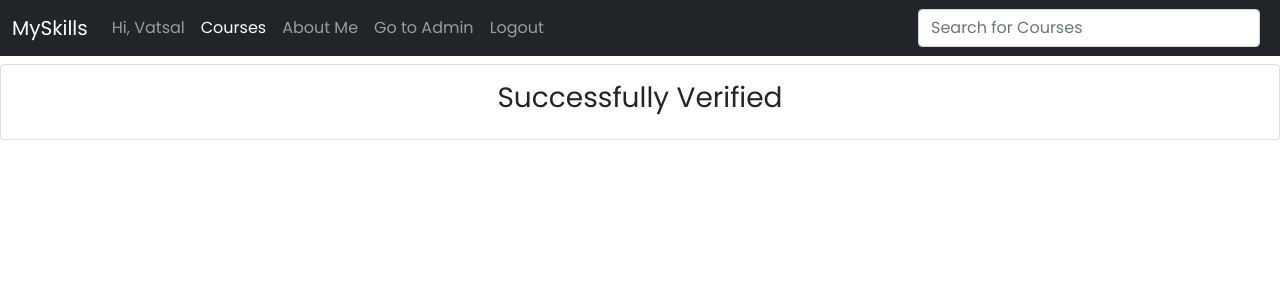
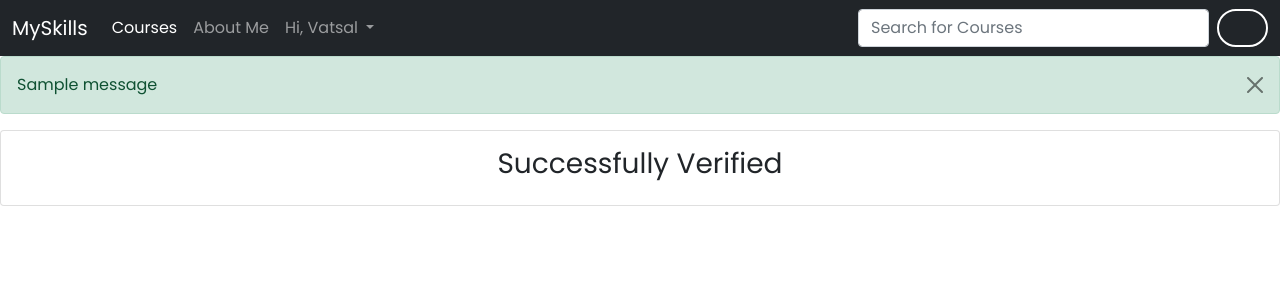
Before and after one commit to vatsal-08/MySkills, a Django app: page /accounts/success/ in a window 1280 px wide. Shown: the top 300 px of the page. Run offline with Django 4.2, Linux system fonts and the light colour scheme; a user stored in the database is signed in; one stand-in notice (Sample message) is shown; some web fonts are replaced.

Commit message:
Amended few optimizations

```diff
--- a/myskills/accounts/templates/accounts/success.html
+++ b/myskills/accounts/templates/accounts/success.html
@@ -4,12 +4,15 @@
 {% block content %}
 <div class="global-container">
     {% if messages %}
-        <div class="messages">
-            {% for message in messages %}
-            <h6></h6>
-            {% endfor %}
+    <div class="messages">
+        {% for message in messages %}
+        <div class="alert alert-{% if message.tags == 'debug' %}secondary{% elif message.tags == 'error' %}danger{% else %}{{ message.tags }}{% endif %} alert-dismissible fade show" role="alert">
+            {{ message }}
+            <button type="button" class="btn-close" data-bs-dismiss="alert" aria-label="Close"></button>
         </div>
-    {% endif %}
+        {% endfor %}
+    </div>
+{% endif %}
     <div class="card login-form">
         <div class="card-body">
             <h3 class="card-title text-center">Successfully Verified</h3>
--- a/myskills/accounts/views.py
+++ b/myskills/accounts/views.py
@@ -62,7 +62,9 @@ def token_send(request):
     return render(request,'accounts/token_send.html')
 
 def verify(request,auth_token):
-    if request.user.is_authenticated and request.user.is_verified:
+    if not request.user.is_authenticated:
+        return redirect('login-view')
+    if request.user.is_verified:
         messages.info(request,"You are already verified")
         return redirect('courses')
     try:
@@ -73,8 +75,8 @@ def verify(request,auth_token):
             messages.success(request,"Your account has been verified")
             return redirect('success')
         else:
-            messages.error(request,"")
-            return redirect('error')
+            messages.error(request,"Some error occured")
+            return redirect('courses')
     except Exception as e:
         messages.error(request,"Some error occured")
         return redirect('error')
--- a/myskills/courses/templates/courses/base.html
+++ b/myskills/courses/templates/courses/base.html
@@ -44,11 +44,6 @@
         </button>
         <div class="collapse navbar-collapse" id="navbarTogglerDemo02">
           <ul class="navbar-nav me-auto mb-2 mb-lg-0">
-            {% if request.user.is_authenticated %}
-            <li class="nav-item">
-              <a class="nav-link" href="#">Hi, {{request.user.first_name}}</a>
-            </li>
-            {% endif %}
             <li class="nav-item">
               <a class="nav-link active" aria-current="page" href="{% url 'home' %}" >Courses</a>
             </li>
@@ -56,34 +51,44 @@
               <a class="nav-link" href="{% url 'about-me' %}">About Me</a>
             </li>
             {% if request.user.is_authenticated %}
-            {% if request.user.is_superuser %}
-            <li class="nav-item">
-              <a href="/admin/" class="nav-link">Go to Admin</a>
-            </li>
-            {% endif %}
               {% if not request.user.is_verified %}
                 <li class="nav-item">
                   <a class="nav-link" href="{% url 'token-send' %}">Verify your account</a>
                 </li>
               {% endif %}
-            <li class="nav-item">
-              <a class="nav-link" href="{% url 'logout-view' %}">Logout</a>
-            </li>
+            {% endif %}
+            <li class="nav-item dropdown">
+          <a class="nav-link dropdown-toggle" href="#" id="navbarDropdown" role="button" data-bs-toggle="dropdown" aria-expanded="false">
+            {% if request.user.is_authenticated %}
+            Hi, {{request.user.first_name}}
             {% else %}
-            <li class="nav-item">
-              <a class="nav-link" href="{% url 'login-view' %}">Login</a>
-            </li>
-            <li class="nav-item">
-              <a class="nav-link" href="{% url 'register' %}">Register</a>
-            </li>
+            More
+            {% endif %}
+          </a>
+          <ul class="dropdown-menu" aria-labelledby="navbarDropdown">
+            {% if request.user.is_authenticated %}
+            {% if request.user.is_superuser %}
+            <li><a class="dropdown-item" href="/admin/">Go to Admin</a></li>
+            {% endif %}
+            <li><a class="dropdown-item" href="#">Forgot Passord</a></li>
+            <li><hr class="dropdown-divider"></li>
+            <li><a class="dropdown-item" href="{% url 'logout-view' %}">Logout</a></li>
+            {% else %}
+            <li><a class="dropdown-item" href="{% url 'login-view' %}">Login</a></li>
+            <li><hr class="dropdown-divider"></li>
+            <li><a class="dropdown-item" href="{% url 'register' %}">Register</a></li>
             {% endif %}
           </ul>
-          <form class="d-flex" id="search-form">
-            <input class="form-control me-2" type="search" name="query" placeholder="Search for Courses" aria-label="Search">
+        </li>
+          </ul>
+          <form class="d-flex" id="search-form" action="{% url 'search' %}" method="GET">
+              <input class="form-control me-2" type="search" name="query" value="{{ query }}" placeholder="Search for Courses" aria-label="Search">
+              <button class="btn btn-outline-light" type="submit"><i class="fa-solid fa-magnifying-glass"></i></button>
           </form>
         </div>
       </div>
     </nav>
+
     {% block content %}{% endblock content %}
     <script
       src="https://cdn.jsdelivr.net/npm/bootstrap@5.0.2/dist/js/bootstrap.bundle.min.js"
--- a/myskills/static/js/main.js
+++ b/myskills/static/js/main.js
@@ -1,49 +1,3 @@
 $(document).ready(function () {
-  $("#search-form").on("submit", function (event) {
-    event.preventDefault(); // Prevent the default form submission
 
-    var query = $("#search-input").val(); // Get the search query from the input field
-
-    // Send an AJAX request to the server
-    $.ajax({
-      type: "GET",
-      url: "/courses/", // URL endpoint for the search view
-      data: {
-        query: query,
-      },
-      success: function (data) {
-        // Clear the existing course list
-        $("#course-list").empty();
-
-        // Process the received data and update the course list dynamically
-        for (var i = 0; i < data.length; i++) {
-          var course = data[i];
-
-          var courseCard = `
-            <div class="col-lg-3 col-md-4 col-sm-2">
-              <div class="card courses" style="width: 15rem;">
-                <img class="card-img-top course-img" src="${course.image_url}" alt="Card image cap">
-                <div class="card-body">
-                  <h5 class="card-title">${course.name}</h5>
-                  <p class="card-text">
-                    ${course.description}
-                  </p>
-                  <hr class="courseline">
-                  <a href="/courses/${course.pk}/" class="btn btn-primary aboutthis">About this</a>
-                  <a href="#" class="btn btn-success"><i class="fa-solid fa-indian-rupee-sign cost"></i> ${course.cost}</a>
-                  <a href="/courses/${course.pk}/update/" class="btn btn-warning aboutthis">Update</a>
-                  <a href="/courses/${course.pk}/delete/" class="btn btn-danger aboutthis">Delete</a>
-                </div>
-              </div>
-            </div>
-          `;
-
-          $("#course-list").append(courseCard);
-        }
-      },
-      error: function (xhr, textStatus, errorThrown) {
-        console.log("Error:", errorThrown);
-      },
-    });
-  });
 });
```
Also changed, not shown: myskills/courses/templates/courses/course_list.html (+4 -4 lines).
